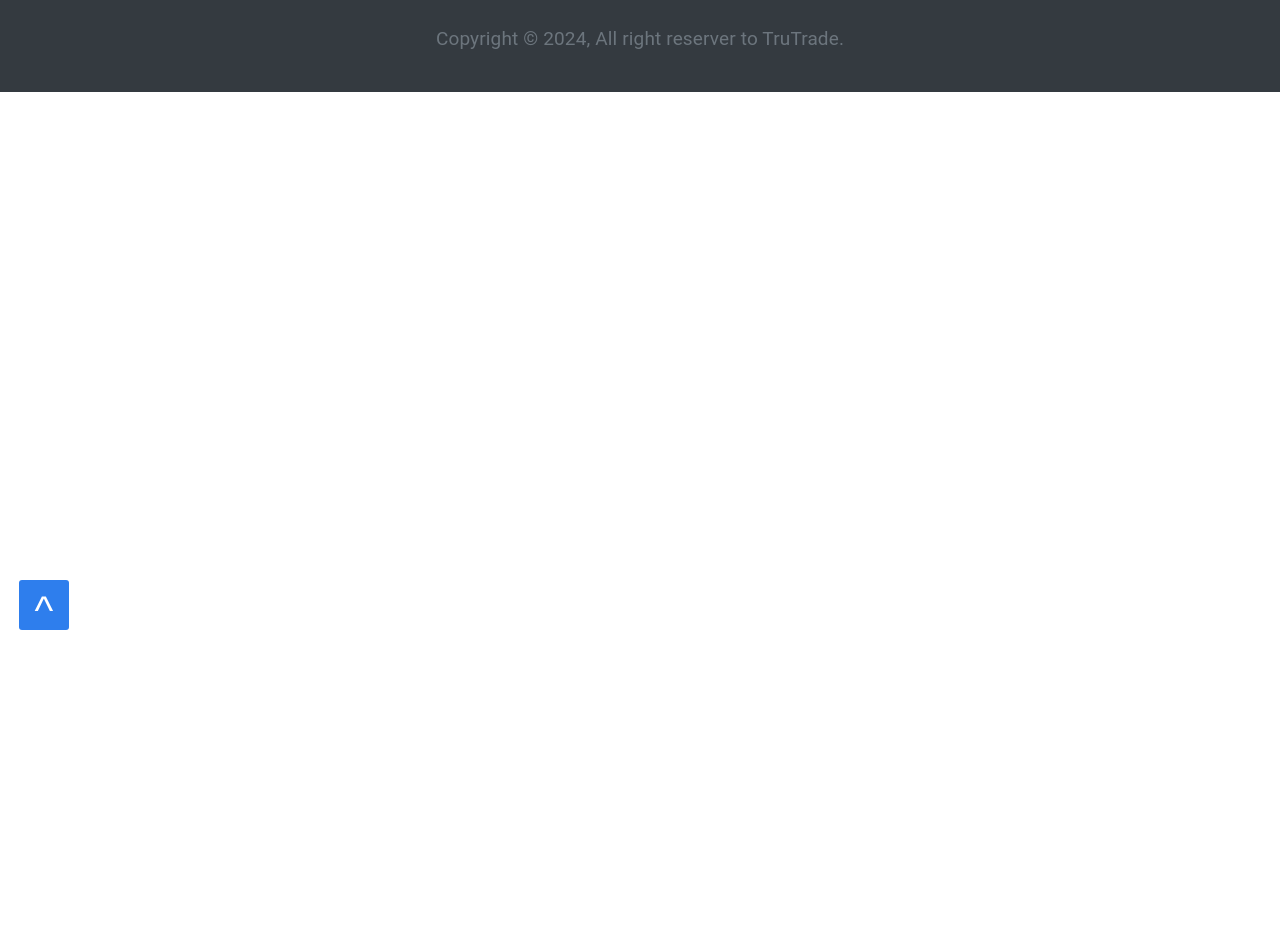
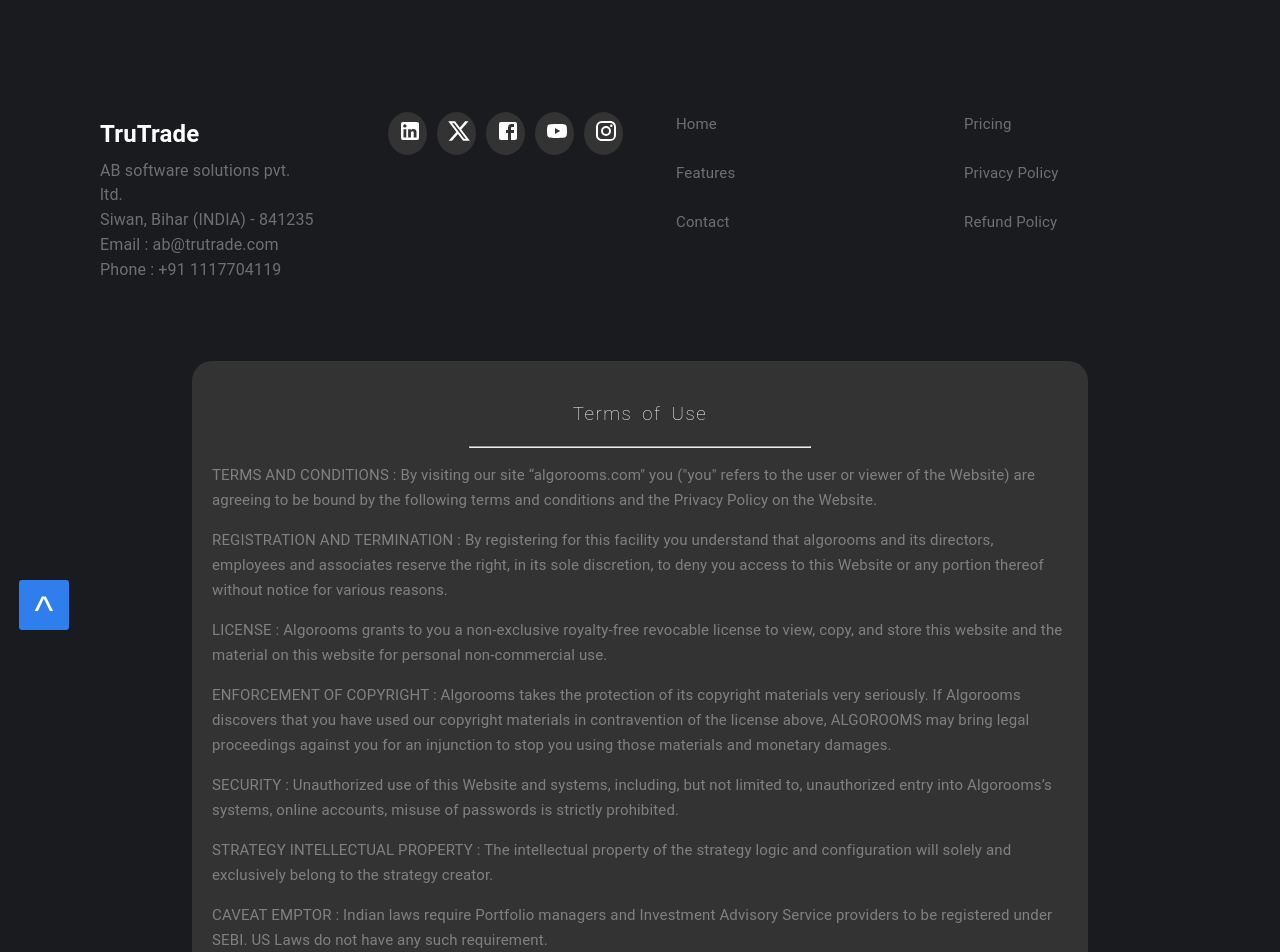
Before and after one commit to iamabhiCH/TruTrade---The-Trading-Application, a React (Create React App) app: page / in a window 1280 px wide. Shown: the part 100-1052 px from the top of the page. Before the commit the page ends 800 px from the top, so only its background shows below. Built offline with nearby package versions, Linux system fonts and the light colour scheme.

Commit message:
Code of footer is completed.

```diff
--- a/package.json
+++ b/package.json
@@ -5,8 +5,8 @@
   "dependencies": {
     "@emotion/react": "^11.11.4",
     "@emotion/styled": "^11.11.5",
-    "@mui/icons-material": "^5.15.14",
-    "@mui/material": "^5.15.14",
+    "@mui/icons-material": "^5.15.15",
+    "@mui/material": "^5.15.15",
     "@mui/styled-engine-sc": "^6.0.0-alpha.18",
     "@testing-library/jest-dom": "^5.17.0",
     "@testing-library/react": "^13.4.0",
--- a/src/components/footer.css
+++ b/src/components/footer.css
@@ -4,16 +4,146 @@
     box-sizing: border-box;
 }
 
+.container {
+    display: flex;
+    justify-content: space-between;
+    background-color: #1a1b1f;
+    color: white;
+    padding: 100px;
+}
+
+.org-info {
+    width: 20%;
+    margin-bottom: 20px;
+}
+
+.org-info h2{
+    margin-bottom: -9px;
+}
+.org-info p{
+    margin-bottom: -15px;
+    color: #6f6f71;
+}
+
+.social{
+    width: 20%;
+    margin-bottom: 10px;
+}
+
+.org-services1 {
+    width: 20%;
+    margin-bottom: 5px;
+}
+
+.org-services2 {
+    width: 20%;
+}
+
+.social-icons {
+    list-style: none;
+    padding: 0;
+    display: flex;
+}
+
+.social-icons li {
+    margin-right: 10px;
+    background-color: #333;
+    border-radius: 50%;
+    padding: 5px;
+    padding-left: 10px;
+    padding-top: 7px;
+    width: 80px;
+}
+
+.social-icons li a {
+    text-decoration: none;
+    background-color: transparent;
+    color: white;
+}
+
+.org-services1 ul {
+    list-style: none;
+    padding: 0;
+}
+
+.org-services1 li {
+    margin-bottom: 25px;
+}
+
+.org-services1 li a {
+    text-decoration: none;
+    color: #6f6f71;
+    font-size: 15px;
+}
+.org-services2 ul {
+    list-style: none;
+    padding: 0;
+}
+
+.org-services2 li {
+    margin-bottom: 25px;
+}
+
+.org-services2 li a {
+    text-decoration: none;
+    color: #6f6f71;
+    font-size: 15px;
+}
+
+.org-services1 li a:hover{
+    color: white;
+}
+.org-services2 li a:hover{
+    color: white;
+}
+
+.terms-container{
+    background-color: #1a1b1f;
+    margin-top: -25px;
+    margin-bottom: -16px;
+    display: flex;
+    z-index: 1;
+    align-items: center;
+    justify-content: center;
+}
+.terms{
+    width: 70%;
+    margin: 100px;
+    margin-top: -1px;
+    border: none;
+    border-radius: 20px;
+    background-color: #333;
+    padding: 20px;
+}
+.terms h3{
+    color: white;
+    text-align: center;
+    font-weight: 200;
+    word-spacing: 4px;
+    letter-spacing: 1.5px;
+}
+.terms hr{
+    width: 40%;
+}
+.terms p{
+    color: #808080;
+    font-size: 15px;
+    line-height: 25px;
+}
+.terms span{
+    color: #2e7eed;
+}
+
 .copyright {
-    height: 12vh;
+    height: 13vh;
     background-color: #343a40;
     text-align: center;
-    padding: 29px;
+    padding: 32px;
 }
 
 .copyright p {
     color: #6c757d;
-    font-size: 19px;
+    font-size: 17px;
     margin: 0;
 }
 
--- a/src/components/footer.js
+++ b/src/components/footer.js
@@ -1,29 +1,179 @@
-import './footer.css';
+import "./footer.css";
 import React from "react";
 
+import LinkedInIcon from "@mui/icons-material/LinkedIn";
+import XIcon from "@mui/icons-material/X";
+import FacebookIcon from "@mui/icons-material/Facebook";
+import YouTubeIcon from "@mui/icons-material/YouTube";
+import InstagramIcon from "@mui/icons-material/Instagram";
+
 const Footer = () => {
-
-    document.addEventListener("DOMContentLoaded", function() {
+    document.addEventListener("DOMContentLoaded", function () {
         const scrollToTopButton = document.getElementById("scrollToTopButton");
-
         function scrollToTop() {
             window.scrollTo({
                 top: 0,
-                behavior: "smooth"
+                behavior: "smooth",
             });
         }
-
         scrollToTopButton.addEventListener("click", scrollToTop);
     });
 
     return (
         <footer>
             <div>
-                <div>
-
+                <div className="container">
+                    <div className="org-info">
+                        <h2 className="org-name">TruTrade</h2>
+                        <p>AB software solutions pvt. ltd.</p>
+                        <p>Siwan, Bihar (INDIA) - 841235</p>
+                        <p>Email : ab@trutrade.com</p>
+                        <p>Phone : +91 1117704119</p>
+                    </div>
+                    <div className="social">
+                        <ul className="social-icons">
+                            <li>
+                                <a href="#">
+                                    <LinkedInIcon />
+                                </a>
+                            </li>
+                            <li>
+                                <a href="#">
+                                    <XIcon />
+                                </a>
+                            </li>
+                            <li>
+                                <a href="#">
+                                    <FacebookIcon />
+                                </a>
+                            </li>
+                            <li>
+                                <a href="#">
+                                    <YouTubeIcon />
+                                </a>
+                            </li>
+                            <li>
+                                <a href="#">
+                                    <InstagramIcon />
+                                </a>
+                            </li>
+                        </ul>
+                    </div>
+                    <div className="org-services1">
+                        <ul>
+                            <li>
+                                <a href="#">Home</a>
+                            </li>
+                            <li>
+                                <a href="#">Features</a>
+                            </li>
+                            <li>
+                                <a href="#">Contact</a>
+                            </li>
+                        </ul>
+                    </div>
+                    <div className="org-services2">
+                        <ul>
+                            <li>
+                                <a href="#">Pricing</a>
+                            </li>
+                            <li>
+                                <a href="#">Privacy Policy</a>
+                            </li>
+                            <li>
+                                <a href="#">Refund Policy</a>
+                            </li>
+                        </ul>
+                    </div>
+                </div>
+                <div className="terms-container">
+                    <div className="terms">
+                        <h3>Terms of Use</h3>
+                        <hr />
+                        <p>
+                            TERMS AND CONDITIONS : By visiting our site
+                            “algorooms.com" you ("you" refers to the user or
+                            viewer of the Website) are agreeing to be bound by
+                            the following terms and conditions and the Privacy
+                            Policy on the Website.
+                        </p>
+                        <p>
+                            REGISTRATION AND TERMINATION : By registering for
+                            this facility you understand that algorooms and its
+                            directors, employees and associates reserve the
+                            right, in its sole discretion, to deny you access to
+                            this Website or any portion thereof without notice
+                            for various reasons.
+                        </p>
+                        <p>
+                            LICENSE : Algorooms grants to you a non-exclusive
+                            royalty-free revocable license to view, copy, and
+                            store this website and the material on this website
+                            for personal non-commercial use.
+                        </p>
+                        <p>
+                            ENFORCEMENT OF COPYRIGHT : Algorooms takes the
+                            protection of its copyright materials very
+                            seriously. If Algorooms discovers that you have used
+                            our copyright materials in contravention of the
+                            license above, ALGOROOMS may bring legal proceedings
+                            against you for an injunction to stop you using
+                            those materials and monetary damages.
+                        </p>
+                        <p>
+                            SECURITY : Unauthorized use of this Website and
+                            systems, including, but not limited to, unauthorized
+                            entry into Algorooms’s systems, online accounts,
+                            misuse of passwords is strictly prohibited.
+                        </p>
+                        <p>
+                            STRATEGY INTELLECTUAL PROPERTY : The intellectual
+                            property of the strategy logic and configuration
+                            will solely and exclusively belong to the strategy
+                            creator.
+                        </p>
+                        <p>
+                            CAVEAT EMPTOR : Indian laws require Portfolio
+                            managers and Investment Advisory Service providers
+                            to be registered under SEBI. US Laws do not have any
+                            such requirement.
+                        </p>
+                        <p>
+                            SERVICE DELAYS : Algorooms reserves its right to
+                            change, improve or correct the information,
+                            materials and descriptions on this website and to
+                            suspend and/or deny access to this web site for
+                            scheduled or unscheduled maintenance.
+                        </p>
+                        <p>
+                            LIABILITY : You agree that Algorooms shall not be
+                            liable for any direct, special, indirect,
+                            consequential or incidental damages arising out of
+                            the use or inability to use www.algorooms.com.
+                        </p>
+                        <p>
+                            INDEMNIFICATION : You shall indemnify, defend and
+                            hold harmless Algorooms from any and all claims and
+                            losses imposed on, incurred by or asserted as a
+                            result of or related to your access and use of
+                            www.algorooms.com.
+                        </p>
+                        <p>
+                            ENTIRE AGREEMENT : This User Agreement constitutes
+                            the entire agreement between the parties.
+                        </p>
+                        <p>
+                            DISCLAIMER : The information made available is for
+                            educational purposes only. Algorooms does not
+                            recommend or advocate the buying, selling, or
+                            holding of any investment. If you have any questions
+                            or concerns about these Terms, please contact us at{" "}
+                            <span>supports@algorooms.com.</span>
+                        </p>
+                    </div>
                 </div>
                 <div className="copyright">
-                    <p>Copyright © 2024, All right reserver to TruTrade.</p>
+                    <p>Copyright © 2024, All right reserved to TruTrade. || Designed & Developed with ❤️ by Abhishek Yadav.</p>
                 </div>
                 <button id="scrollToTopButton">^</button>
             </div>
```
Also changed, not shown: 1 other file (tests, documents, lock files or other folders).
